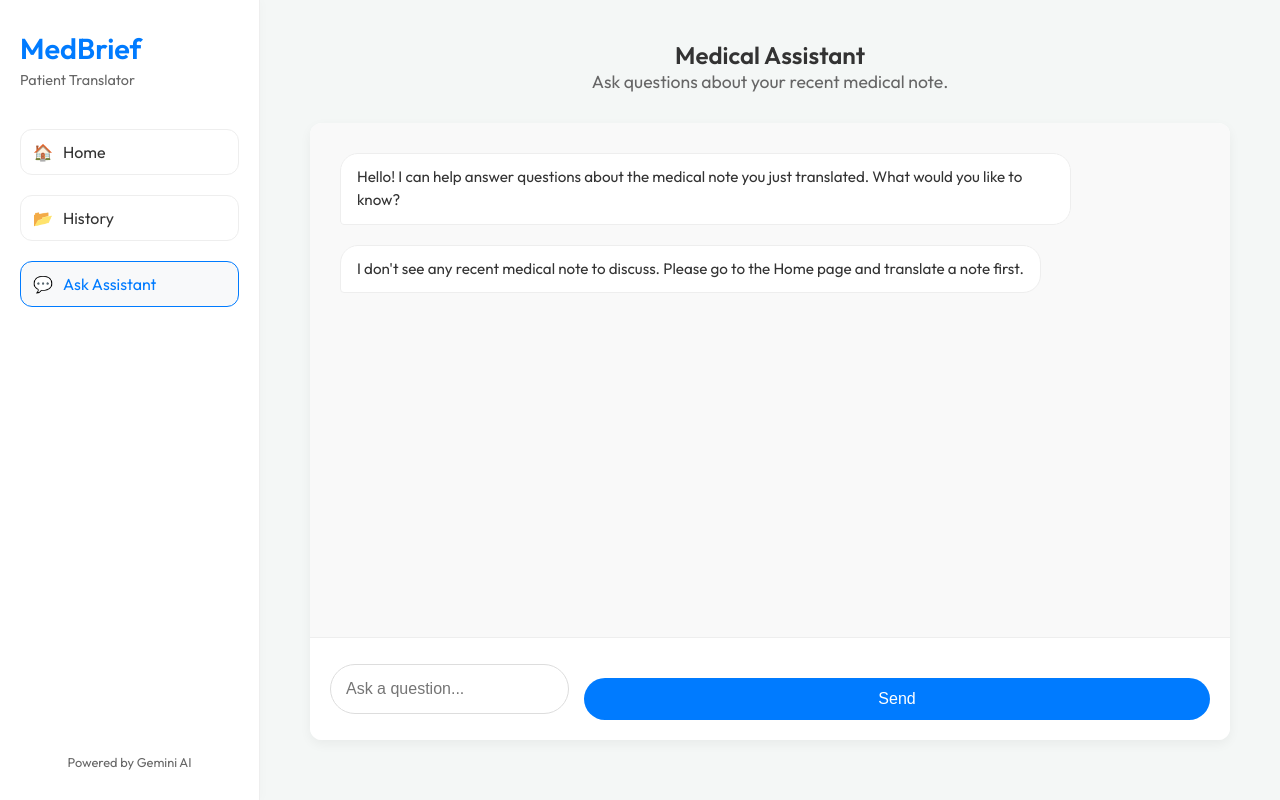
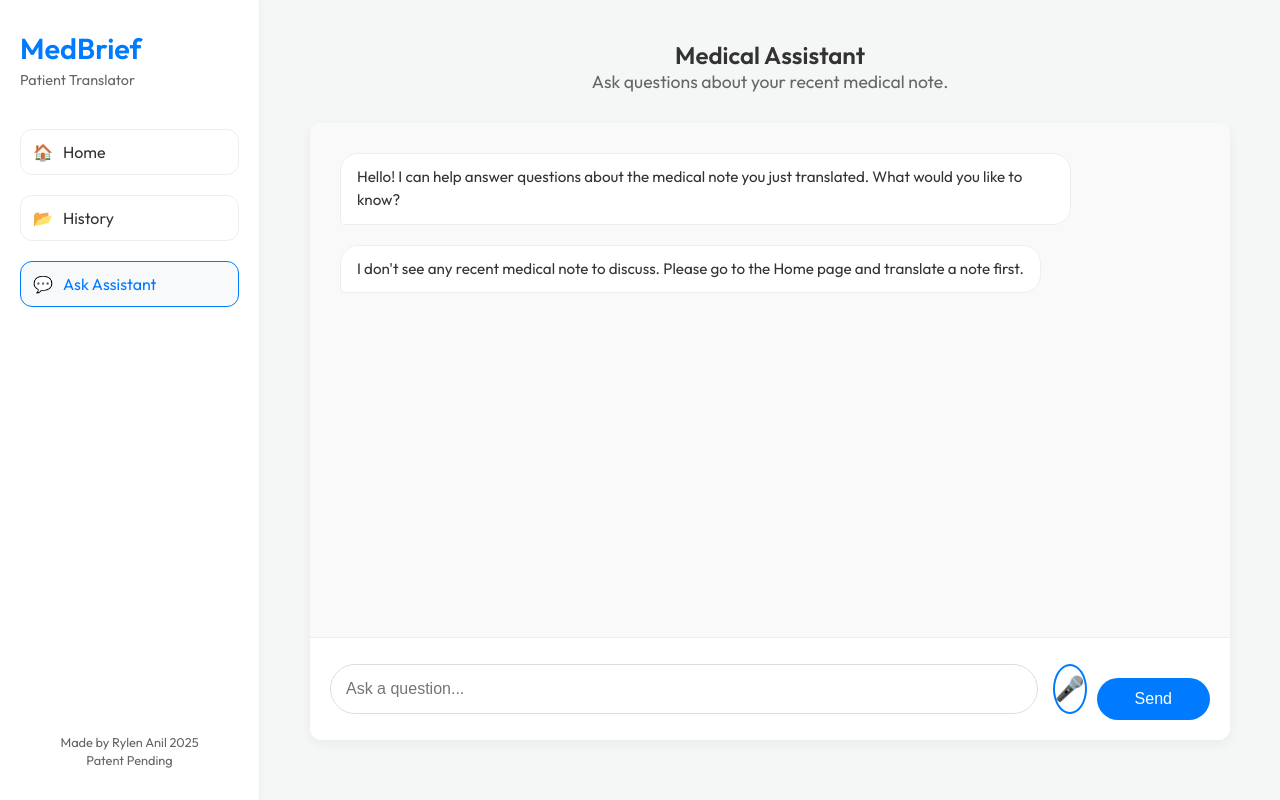
Before and after one commit to rylena/MedBrief, a Flask app: page /assistant in a window 1280 px wide. Run offline with Flask 3, Linux system fonts and the light colour scheme; some libraries are stand-ins or nearby versions.

Commit message:
final touch

```diff
--- a/static/css/style.css
+++ b/static/css/style.css
@@ -87,6 +87,7 @@ body {
     font-size: 0.8rem;
     color: var(--text-muted);
     text-align: center;
+    line-height: 1.4;
 }
 
 .main-content {
@@ -150,11 +151,52 @@ body {
     align-items: center;
 }
 
+.voice-btn-chat {
+    width: 50px;
+    height: 50px;
+    border-radius: 50%;
+    border: 2px solid var(--primary-color);
+    background: white;
+    cursor: pointer;
+    transition: all 0.3s ease;
+    display: flex;
+    align-items: center;
+    justify-content: center;
+    font-size: 24px;
+    padding: 0;
+}
+
+.voice-btn-chat:hover {
+    background: var(--primary-color);
+    transform: scale(1.1);
+}
+
+.voice-btn-chat.listening {
+    background: #ff4444;
+    border-color: #ff4444;
+    animation: pulse 1.5s infinite;
+}
+
+@keyframes pulse {
+
+    0%,
+    100% {
+        transform: scale(1);
+        opacity: 1;
+    }
+
+    50% {
+        transform: scale(1.1);
+        opacity: 0.8;
+    }
+}
+
 .chat-input-area.full-page-input button#send-chat {
     padding: 12px 30px;
     font-size: 1rem;
     border-radius: 30px;
 }
+
 
 
 
--- /dev/null
+++ b/static/js/chat-voice.js
@@ -0,0 +1,96 @@
+let chatRecognition;
+let isChatListening = false;
+
+function initChatVoiceInput() {
+    if (!('webkitSpeechRecognition' in window) && !('SpeechRecognition' in window)) {
+        console.log('Speech recognition not supported');
+        const voiceBtn = document.getElementById('chat-voice-btn');
+        if (voiceBtn) {
+            voiceBtn.style.display = 'none';
+        }
+        return;
+    }
+
+    const SpeechRecognition = window.SpeechRecognition || window.webkitSpeechRecognition;
+    chatRecognition = new SpeechRecognition();
+    chatRecognition.continuous = false;
+    chatRecognition.interimResults = true;
+
+    const currentLang = sessionStorage.getItem('selectedLanguage') || 'en';
+    const langMap = {
+        'en': 'en-US', 'es': 'es-ES', 'fr': 'fr-FR', 'de': 'de-DE', 'it': 'it-IT',
+        'pt': 'pt-PT', 'ru': 'ru-RU', 'zh': 'zh-CN', 'ja': 'ja-JP', 'ko': 'ko-KR',
+        'ar': 'ar-SA', 'hi': 'hi-IN', 'bn': 'bn-IN', 'ur': 'ur-PK', 'vi': 'vi-VN',
+        'th': 'th-TH', 'tr': 'tr-TR', 'pl': 'pl-PL', 'nl': 'nl-NL', 'sv': 'sv-SE',
+        'ml': 'ml-IN'
+    };
+    chatRecognition.lang = langMap[currentLang] || 'en-US';
+
+    chatRecognition.onresult = (event) => {
+        let interimTranscript = '';
+        let finalTranscript = '';
+
+        for (let i = event.resultIndex; i < event.results.length; i++) {
+            const transcript = event.results[i][0].transcript;
+            if (event.results[i].isFinal) {
+                finalTranscript += transcript + ' ';
+            } else {
+                interimTranscript += transcript;
+            }
+        }
+
+        const chatInput = document.getElementById('chat-input');
+        if (finalTranscript) {
+            chatInput.value = finalTranscript.trim();
+        } else if (interimTranscript) {
+            chatInput.value = interimTranscript;
+        }
+    };
+
+    chatRecognition.onerror = (event) => {
+        console.error('Speech recognition error:', event.error);
+        stopChatVoiceInput();
+    };
+
+    chatRecognition.onend = () => {
+        stopChatVoiceInput();
+    };
+
+    const voiceBtn = document.getElementById('chat-voice-btn');
+    if (voiceBtn) {
+        voiceBtn.addEventListener('click', toggleChatVoiceInput);
+    }
+}
+
+function toggleChatVoiceInput() {
+    const btn = document.getElementById('chat-voice-btn');
+    const icon = btn.querySelector('.voice-icon');
+
+    if (!isChatListening) {
+        chatRecognition.start();
+        isChatListening = true;
+        btn.classList.add('listening');
+        icon.textContent = '🔴';
+        btn.title = 'Stop recording';
+    } else {
+        stopChatVoiceInput();
+    }
+}
+
+function stopChatVoiceInput() {
+    if (chatRecognition) {
+        chatRecognition.stop();
+    }
+    isChatListening = false;
+    const btn = document.getElementById('chat-voice-btn');
+    if (btn) {
+        const icon = btn.querySelector('.voice-icon');
+        btn.classList.remove('listening');
+        icon.textContent = '🎤';
+        btn.title = 'Voice input';
+    }
+}
+
+document.addEventListener('DOMContentLoaded', () => {
+    initChatVoiceInput();
+});
--- a/templates/chat.html
+++ b/templates/chat.html
@@ -37,7 +37,7 @@
             </nav>
 
             <div class="sidebar-footer">
-                <p>Powered by Gemini AI</p>
+                <p>Made by Rylen Anil 2025<br>Patent Pending</p>
             </div>
         </aside>
 
@@ -62,7 +62,12 @@
                 <div class="chat-input-area full-page-input">
                     <input type="text" id="chat-input" data-i18n-placeholder="chat_placeholder"
                         placeholder="Ask a question...">
-                    <button id="send-chat" class="primary-btn" data-i18n="btn_send">Send</button>
+                    <div class="button-group">
+                        <button type="button" id="chat-voice-btn" class="voice-btn-chat" title="Voice input">
+                            <span class="voice-icon">🎤</span>
+                        </button>
+                        <button id="send-chat" class="primary-btn" data-i18n="btn_send">Send</button>
+                    </div>
                     <div id="chat-loading-inline" class="chat-loading hidden">Thinking...</div>
                 </div>
             </div>
@@ -74,6 +79,7 @@
     <script src="{{ url_for('static', filename='js/translations.js') }}"></script>
     <script src="{{ url_for('static', filename='js/mobile-menu.js') }}"></script>
     <script src="{{ url_for('static', filename='js/auth.js') }}"></script>
+    <script src="{{ url_for('static', filename='js/chat-voice.js') }}"></script>
     <script src="{{ url_for('static', filename='js/chat.js') }}"></script>
 </body>
 
--- a/templates/history.html
+++ b/templates/history.html
@@ -38,7 +38,7 @@
             </nav>
 
             <div class="sidebar-footer">
-                <p>Powered by Gemini AI</p>
+                <p>Made by Rylen Anil 2025<br>Patent Pending</p>
             </div>
         </aside>
 
--- a/templates/index.html
+++ b/templates/index.html
@@ -39,7 +39,7 @@
             </nav>
 
             <div class="sidebar-footer">
-                <p>Powered by Gemini AI</p>
+                <p>Made by Rylen Anil 2025<br>Patent Pending</p>
             </div>
         </aside>
 
```
